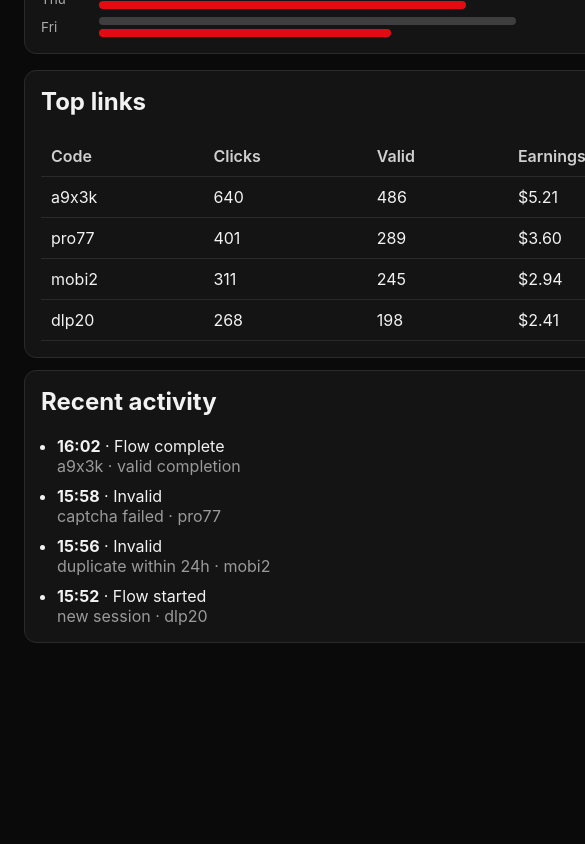
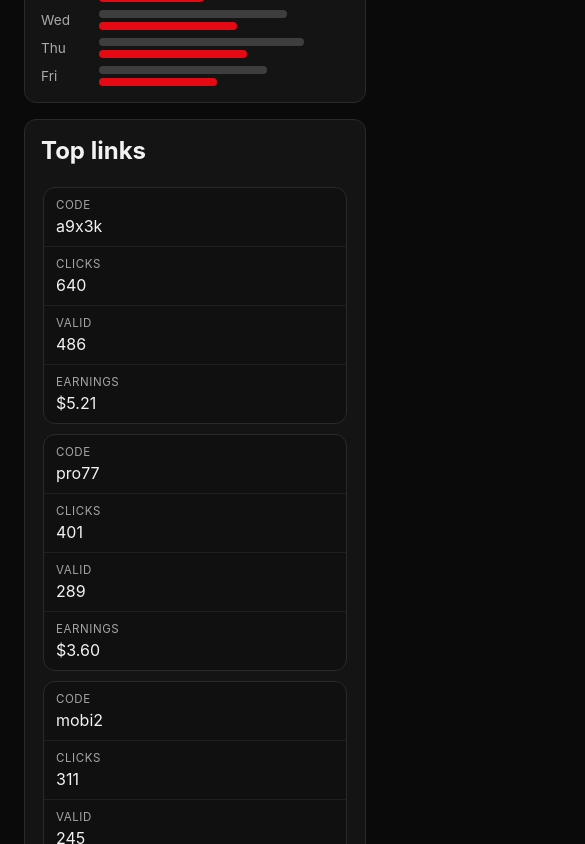
Before and after one commit to DevIsuruSampath/urlshortener, a Next.js app in the folder apps/web/: page /dashboard in a window 390 px wide. Shown: the part 1140-1984 px from the top of the page, 585 px wide, since content can reach past the window. Before the commit the page ends 1879 px from the top, so only its background shows below. Built offline with nearby package versions, Linux system fonts and the light colour scheme.

Commit message:
feat: optimize mobile-first dashboard tables and interstitial tap UX

```diff
--- a/apps/web/src/app/(dashboard)/dashboard/page.tsx
+++ b/apps/web/src/app/(dashboard)/dashboard/page.tsx
@@ -79,7 +79,7 @@ export default function DashboardHome() {
         <article className="card section">
           <h2>Top links</h2>
           <div className="table-wrap">
-            <table className="tier-table">
+            <table className="tier-table dash-responsive-table">
               <thead>
                 <tr>
                   <th>Code</th>
@@ -91,10 +91,10 @@ export default function DashboardHome() {
               <tbody>
                 {topLinks.map((row) => (
                   <tr key={row.code}>
-                    <td>{row.code}</td>
-                    <td>{row.clicks}</td>
-                    <td>{row.valid}</td>
-                    <td>{row.earnings}</td>
+                    <td data-label="Code">{row.code}</td>
+                    <td data-label="Clicks">{row.clicks}</td>
+                    <td data-label="Valid">{row.valid}</td>
+                    <td data-label="Earnings">{row.earnings}</td>
                   </tr>
                 ))}
               </tbody>
--- a/apps/web/src/app/globals.css
+++ b/apps/web/src/app/globals.css
@@ -203,6 +203,10 @@ a { color: inherit; text-decoration: none; }
   font-weight: 600;
 }
 
+.dash-responsive-table {
+  min-width: unset;
+}
+
 .faq-list {
   display: grid;
   gap: 16px;
@@ -366,6 +370,8 @@ a { color: inherit; text-decoration: none; }
 
 .interstitial-continue {
   width: 100%;
+  min-height: 52px;
+  font-size: 1rem;
 }
 
 .interstitial-terminal {
@@ -393,6 +399,11 @@ a { color: inherit; text-decoration: none; }
 
 .captcha-gate p {
   margin: 0 0 6px;
+}
+
+.captcha-gate .btn {
+  width: 100%;
+  min-height: 48px;
 }
 
 .scroll-spacer {
@@ -727,7 +738,57 @@ a { color: inherit; text-decoration: none; }
     flex-direction: column;
   }
 
+  .btn-small {
+    min-height: 40px;
+    padding: 9px 12px;
+  }
+
+  .dash-responsive-table {
+    border-collapse: separate;
+    min-width: 100%;
+  }
+
+  .dash-responsive-table thead {
+    display: none;
+  }
+
+  .dash-responsive-table tbody,
+  .dash-responsive-table tr,
+  .dash-responsive-table td {
+    display: block;
+    width: 100%;
+  }
+
+  .dash-responsive-table tr {
+    margin-bottom: 10px;
+    border: 1px solid #2a2a2a;
+    border-radius: 12px;
+    background: #101010;
+    overflow: hidden;
+  }
+
+  .dash-responsive-table td {
+    border-bottom: 1px solid #1f1f1f;
+    padding: 10px 12px;
+  }
+
+  .dash-responsive-table td:last-child {
+    border-bottom: 0;
+  }
+
+  .dash-responsive-table td::before {
+    content: attr(data-label);
+    display: block;
+    font-size: 0.72rem;
+    color: #a5a5a5;
+    text-transform: uppercase;
+    letter-spacing: 0.05em;
+    margin-bottom: 4px;
+  }
+
   .truncate-cell {
-    max-width: 180px;
+    max-width: 100%;
+    white-space: normal;
+    word-break: break-word;
   }
 }
--- a/apps/web/src/app/l/InterstitialClient.tsx
+++ b/apps/web/src/app/l/InterstitialClient.tsx
@@ -155,7 +155,7 @@ export function InterstitialClient() {
 
       <section className="interstitial-card card">
         <h1>{step <= 1 ? "Please wait 8 seconds…" : "Please wait 3 seconds…"}</h1>
-        <p className="muted">Complete this quick safety check to continue.</p>
+        <p className="muted">Quick safety check.</p>
 
         <StepTimer seconds={waitSeconds} resetKey={`${step}-${waitSeconds}`} onDone={() => setTimerDone(true)} />
         <ScrollGate onPass={() => setScrolled(true)} />
```
Also changed, not shown: apps/web/src/app/(dashboard)/dashboard/earnings/page.tsx (+6 -6 lines), apps/web/src/app/(dashboard)/dashboard/withdrawals/page.tsx (+6 -6 lines), apps/web/src/components/flow/AdTemplateSwitcher.tsx (+22 -1 lines), apps/web/src/components/ui/DataTable.tsx (+5 -3 lines).
